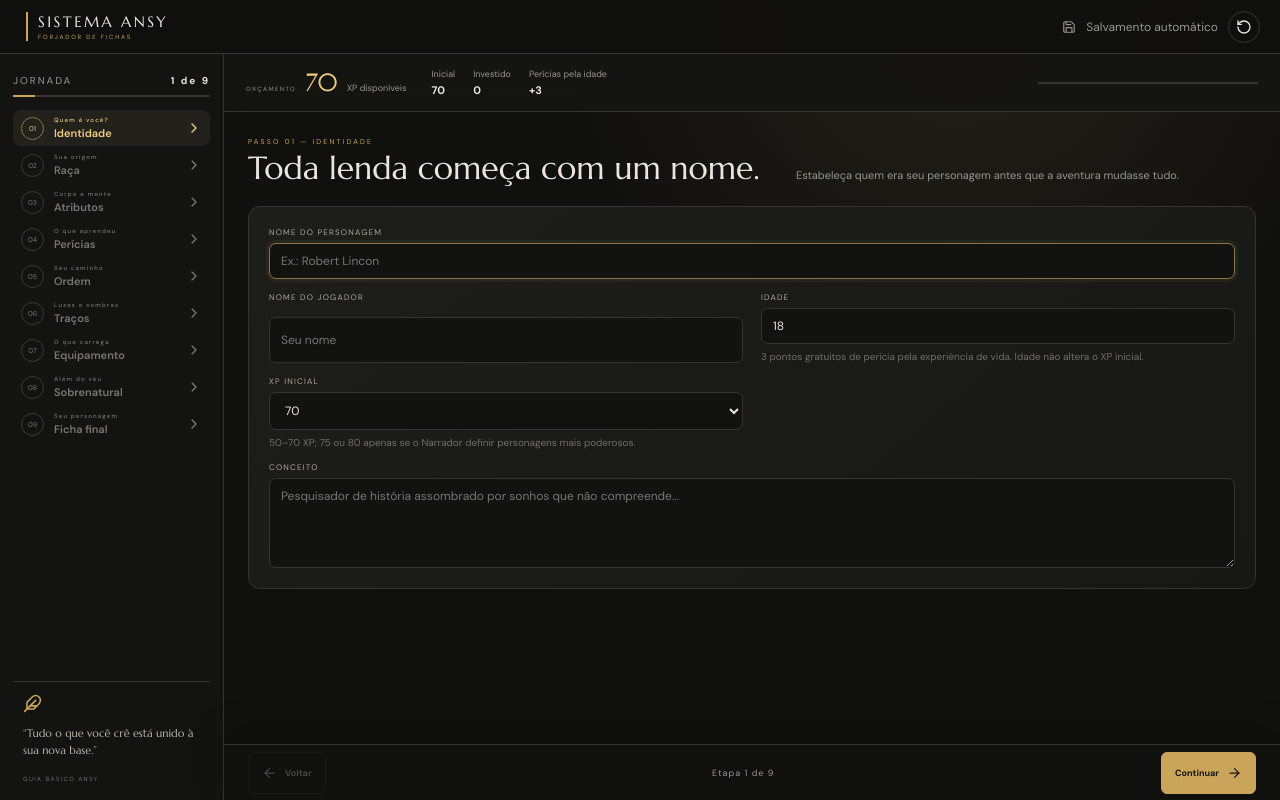
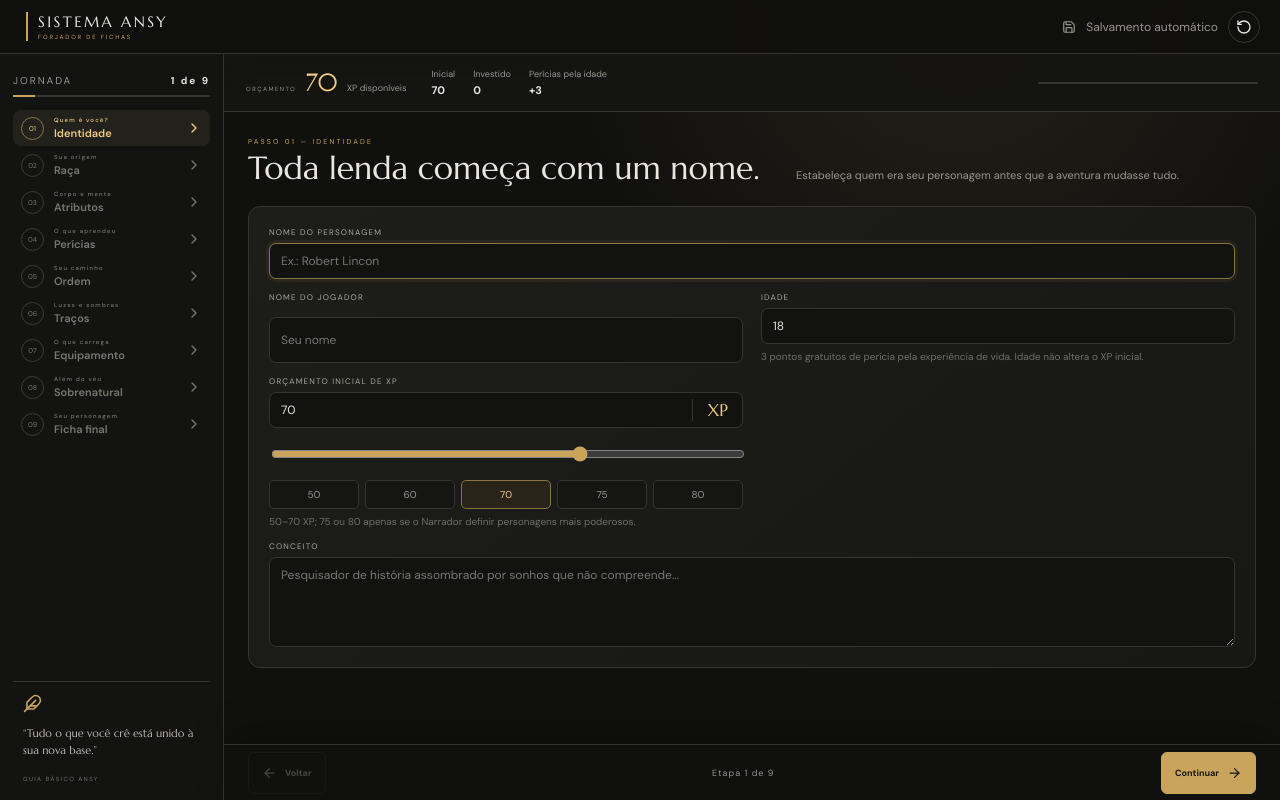
Before and after one commit to LuanMartins04/ansy-character-builder, a React (Vite) app: page / in a window 1280 px wide. Built offline with nearby package versions, Linux system fonts and the light colour scheme.

Commit message:
Improve starting XP selection

```diff
--- a/src/App.tsx
+++ b/src/App.tsx
@@ -435,17 +435,36 @@ function Identity({
           </small>
         </div>
         <div className="field">
-          <label>XP inicial</label>
-          <select
-            value={character.startingXp}
+          <label>Orçamento inicial de XP</label>
+          <div className="xp-picker">
+            <input
+              aria-label="Quantidade inicial de XP"
+              type="number"
+              min="50"
+              max="80"
+              step="1"
+              value={character.startingXp}
+              onChange={(e) => update("startingXp", Number(e.target.value))}
+            />
+            <b>XP</b>
+          </div>
+          <input
+            className="xp-slider"
+            aria-label="Ajustar orçamento inicial de XP"
+            type="range"
+            min="50"
+            max="80"
+            step="1"
+            value={Math.max(50, Math.min(80, character.startingXp))}
             onChange={(e) => update("startingXp", Number(e.target.value))}
-          >
-            {[...Array.from({ length: 21 }, (_, i) => 50 + i), 75, 80].map(
-              (x) => (
-                <option key={x}>{x}</option>
-              ),
-            )}
-          </select>
+          />
+          <div className="xp-presets" aria-label="Orçamentos sugeridos">
+            {[50, 60, 70, 75, 80].map((xp) => (
+              <button type="button" className={character.startingXp === xp ? "active" : ""} key={xp} onClick={() => update("startingXp", xp)}>
+                {xp}
+              </button>
+            ))}
+          </div>
           <small>
             50–70 XP; 75 ou 80 apenas se o Narrador definir personagens mais
             poderosos.
--- a/src/styles.css
+++ b/src/styles.css
@@ -78,6 +78,7 @@
 .skill-catalog-entry small{color:var(--gold);font-size:8px;letter-spacing:1px}.skill-catalog-entry b{display:block;font-size:12px;margin:5px 0}.skill-catalog-entry p{margin:0;color:var(--muted);font-size:9px;line-height:1.5}.skill-catalog-entry>button>svg{flex:0 0 auto;width:16px;color:var(--gold)}
 .catalog-count{display:block;margin:-4px 17px 11px;color:var(--gold2)!important;font-style:normal}
 .catalog-specialization{display:grid;gap:8px;padding:0 17px 15px;border-top:1px solid var(--line)}.catalog-specialization .specialization{margin:10px 0 0}.catalog-specialization>small{color:#d3a76a;letter-spacing:0}.catalog-specialization .button{justify-self:start}
+.xp-picker{display:flex;align-items:center;border:1px solid var(--line);border-radius:7px;background:#121211;overflow:hidden}.xp-picker input{width:100%;min-width:0;border:0!important;border-radius:0!important;background:transparent!important;box-shadow:none!important}.xp-picker b{padding:0 14px;color:var(--gold2);font:17px Marcellus;border-left:1px solid var(--line)}.xp-slider{width:100%;accent-color:var(--gold);cursor:pointer}.xp-presets{display:flex;gap:6px}.xp-presets button{flex:1;border:1px solid var(--line);border-radius:5px;padding:7px 4px;background:#151514;color:var(--muted);font-size:10px;cursor:pointer}.xp-presets button:hover,.xp-presets button.active{border-color:#8b7444;background:#29241a;color:var(--gold2)}
 
 /* A compact wordmark keeps the header readable without an invented emblem. */
 .brand{gap:0}.brand-copy{display:grid;gap:2px;padding-left:2px;border-left:2px solid var(--gold);padding-left:10px}.brand b{font:16px Marcellus;letter-spacing:2.6px;color:var(--cream)}.brand small{font-size:7px;letter-spacing:2px;color:var(--gold);margin:0}
```
